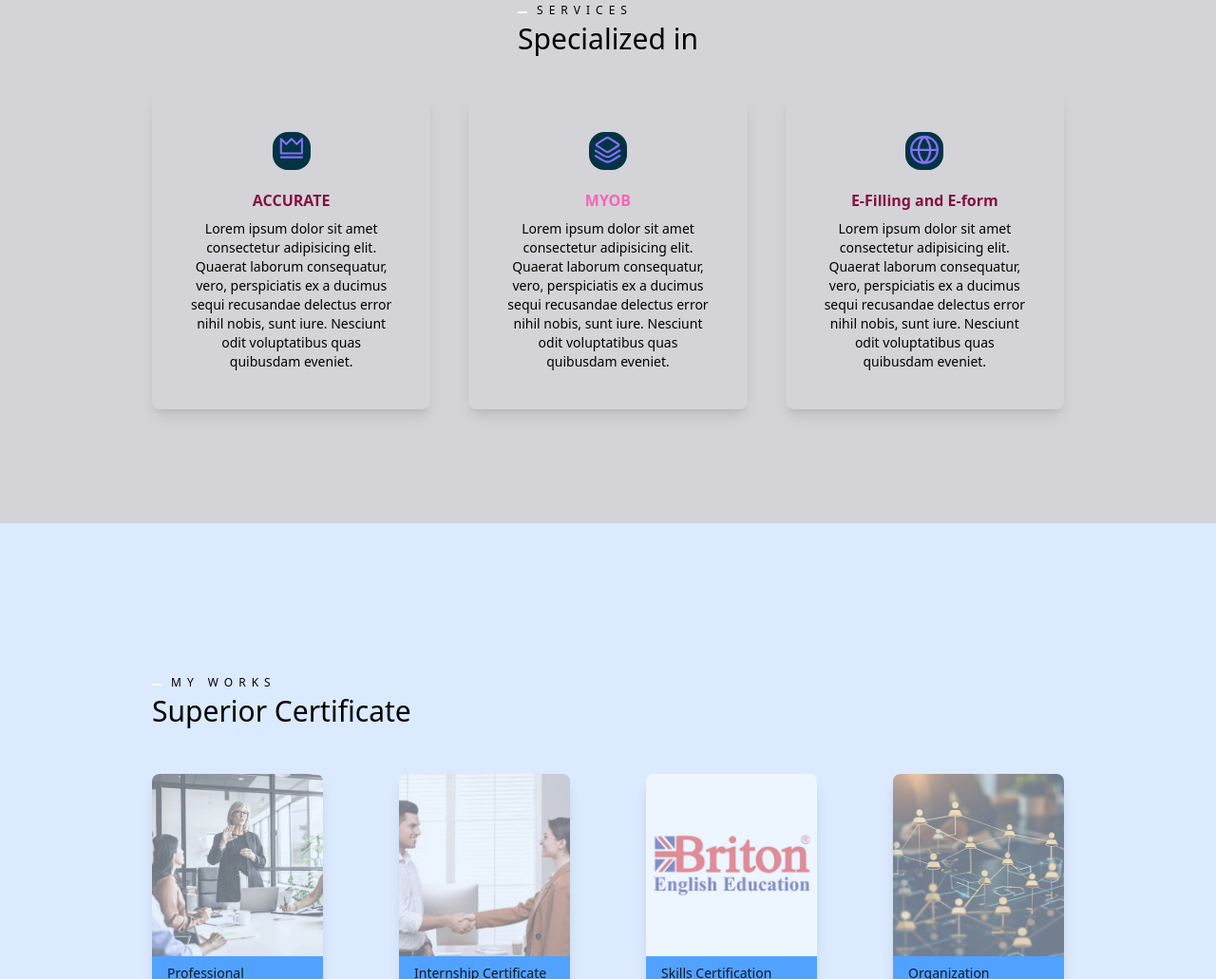
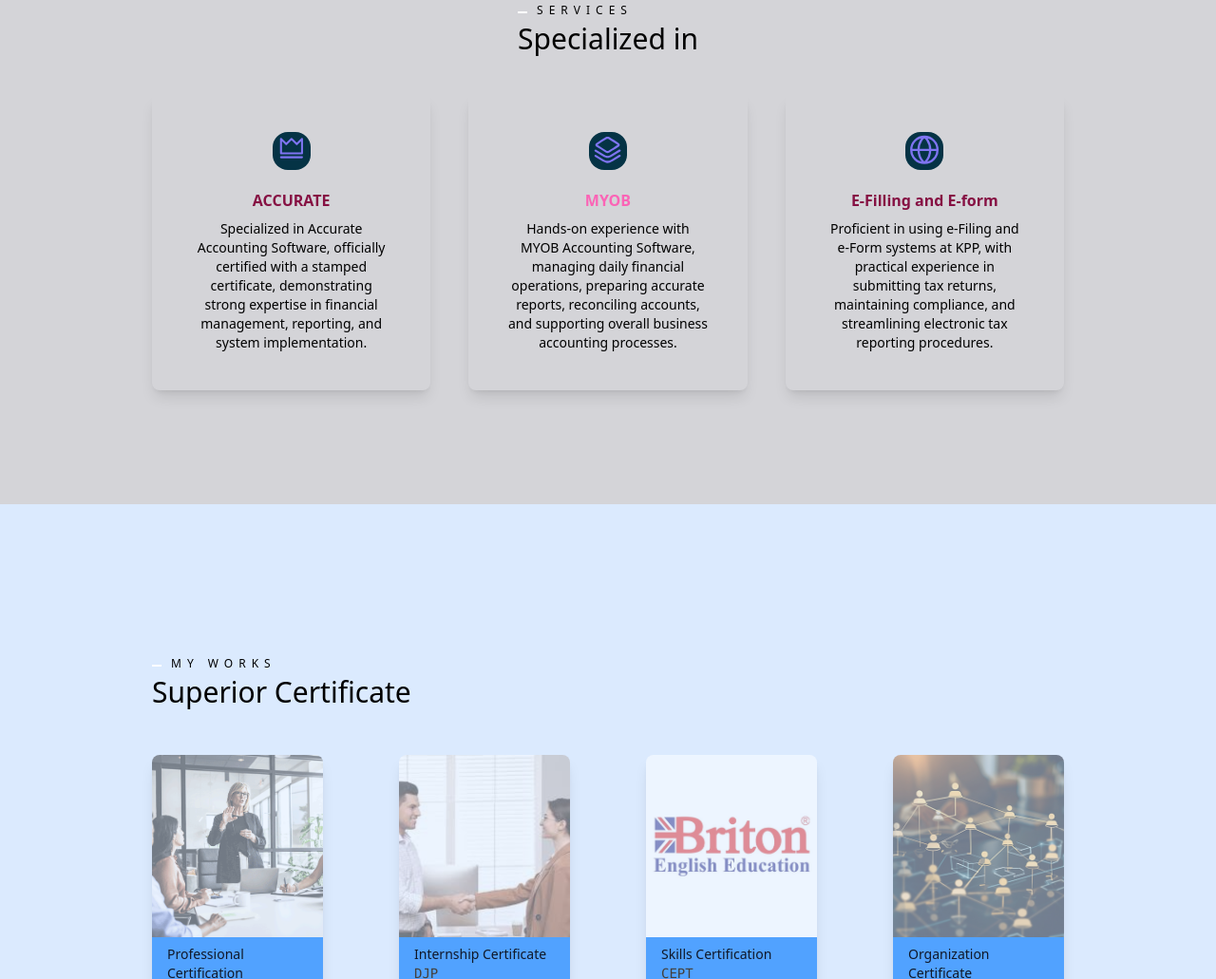
Before and after one commit to Viterz22/My-Portofolio, a plain HTML site: page index.html in a window 1280 px wide. Shown: the part 853-1884 px from the top of the page at 95% size. Drawn offline with Linux system fonts and the light colour scheme.

Commit message:
Update index.html

```diff
--- a/index.html
+++ b/index.html
@@ -119,10 +119,11 @@
                             <h4 class="text-pink-900 dark:text-pink-400 font-bold mt-5">
                                 ACCURATE
                             </h4>
-                            <p class="text-center font-light dark:font-extralight text-sm mt-2 dark:text-cyan-50">Lorem ipsum dolor sit amet
-                                consectetur adipisicing elit. Quaerat laborum consequatur, vero, perspiciatis ex a
-                                ducimus sequi recusandae delectus error nihil nobis, sunt iure. Nesciunt odit
-                                voluptatibus quas quibusdam eveniet.</p>
+                            <p class="text-center font-light dark:font-extralight text-sm mt-2 dark:text-cyan-50">
+                                Specialized in Accurate Accounting Software,
+                                officially certified with a stamped certificate,
+                                demonstrating strong expertise in financial management,
+                                reporting, and system implementation.</p>
                         </div>
                     </div>
 
@@ -135,10 +136,9 @@
                             <h4 class="text-pink-400 dark:text-pink-200 font-bold mt-5">
                                 MYOB
                             </h4>
-                            <p class="text-center font-light dark:font-extralight text-sm mt-2 dark:text-cyan-50">Lorem ipsum dolor sit amet
-                                consectetur adipisicing elit. Quaerat laborum consequatur, vero, perspiciatis ex a
-                                ducimus sequi recusandae delectus error nihil nobis, sunt iure. Nesciunt odit
-                                voluptatibus quas quibusdam eveniet.</p>
+                            <p class="text-center font-light dark:font-extralight text-sm mt-2 dark:text-cyan-50">Hands-on experience with MYOB Accounting Software,
+                                managing daily financial operations, preparing accurate reports,
+                                reconciling accounts, and supporting overall business accounting processes.</p>
                         </div>
                     </div>
 
@@ -151,10 +151,10 @@
                             <h4 class="text-pink-900 dark:text-pink-400 font-bold mt-5">
                                 E-Filling and E-form
                             </h4>
-                            <p class="text-center font-light dark:font-extralight text-sm mt-2 dark:text-cyan-50">Lorem ipsum dolor sit amet
-                                consectetur adipisicing elit. Quaerat laborum consequatur, vero, perspiciatis ex a
-                                ducimus sequi recusandae delectus error nihil nobis, sunt iure. Nesciunt odit
-                                voluptatibus quas quibusdam eveniet.</p>
+                            <p class="text-center font-light dark:font-extralight text-sm mt-2 dark:text-cyan-50">
+                                Proficient in using e-Filing and e-Form systems at KPP, with practical experience in submitting tax returns,
+                                maintaining compliance,
+                                and streamlining electronic tax reporting procedures.</p>
                         </div>
                     </div>
 
```
